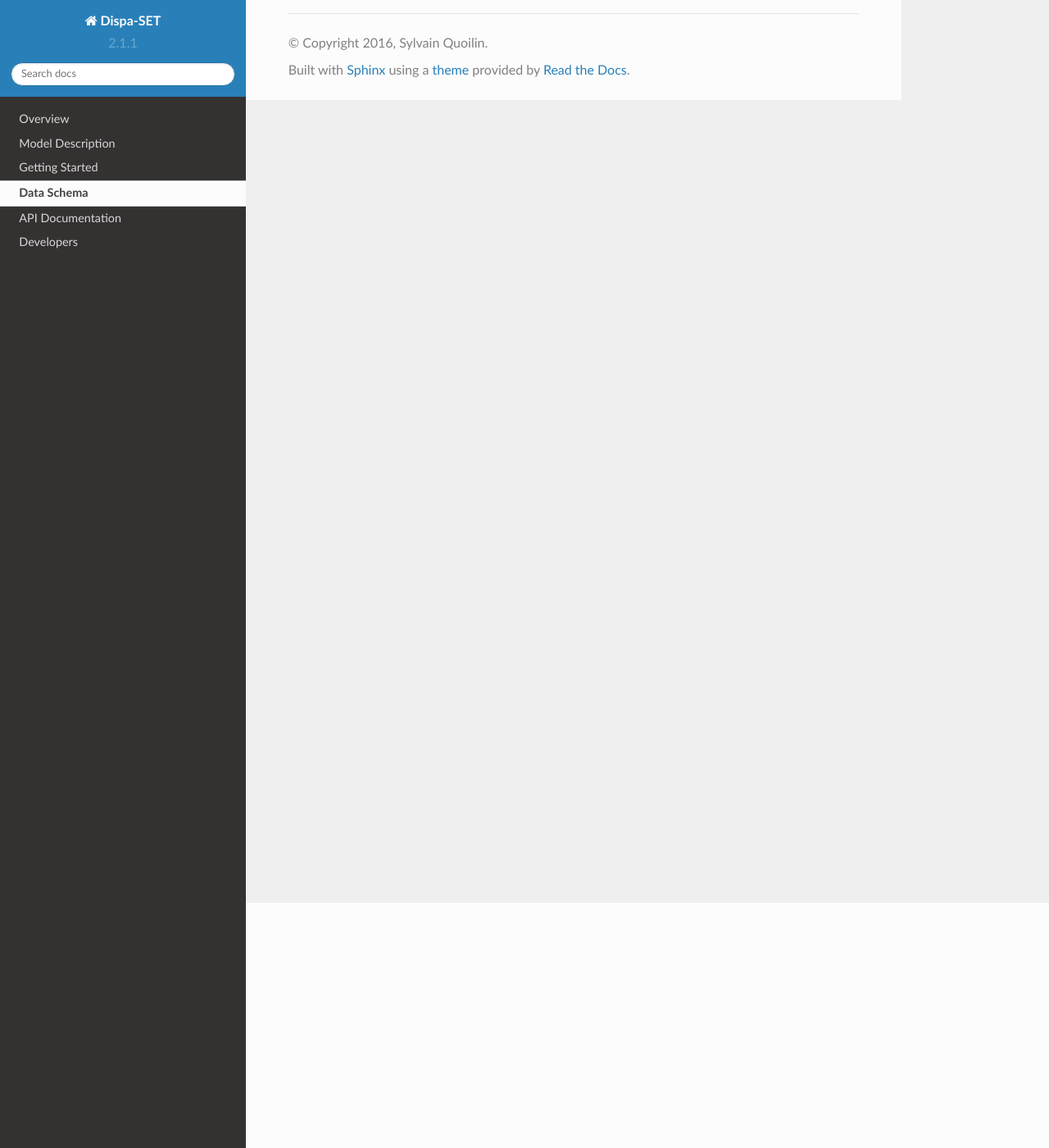
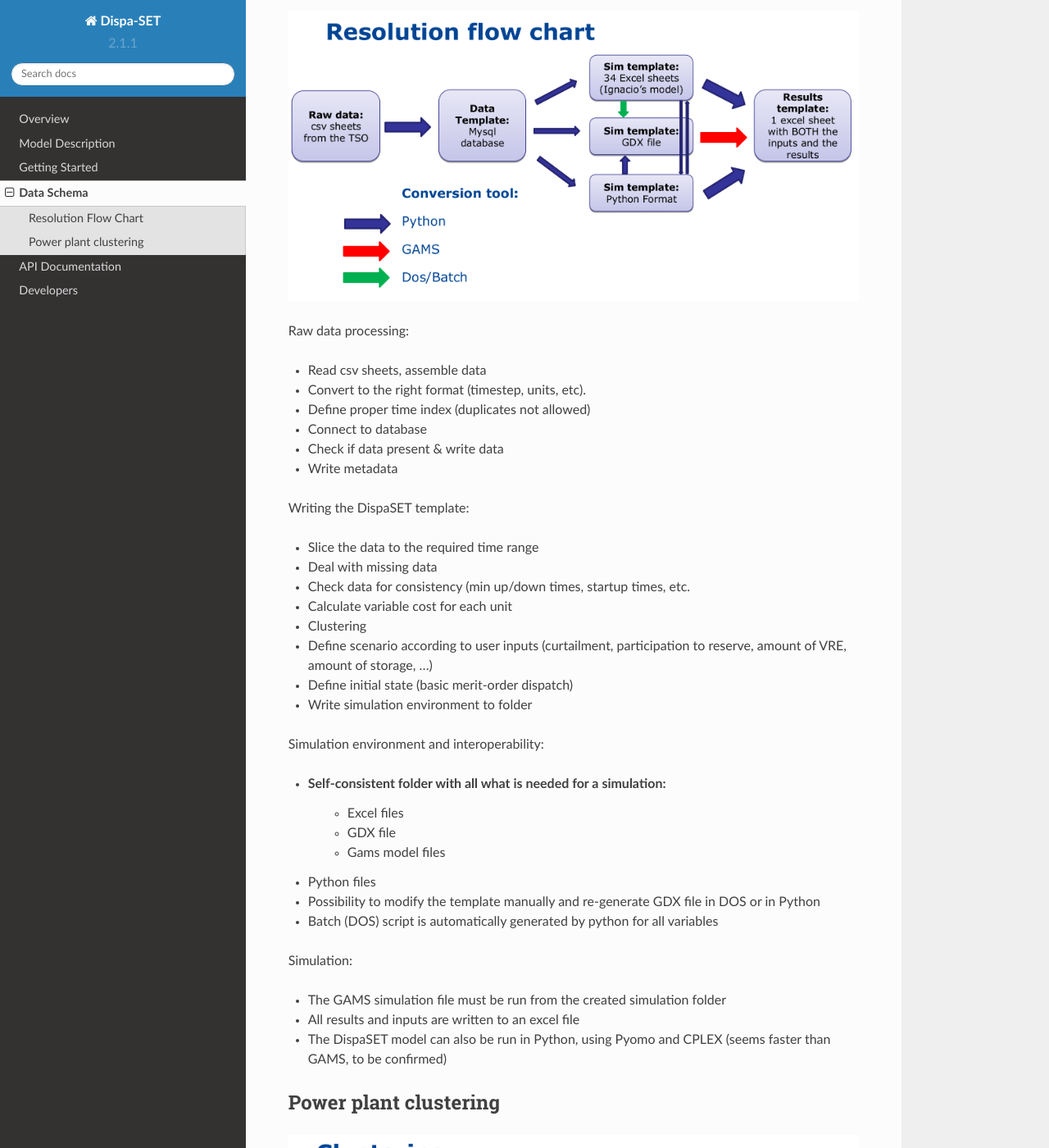
Before and after one commit to energy-modelling-toolkit/Dispa-SET, a Sphinx documentation site: the page built from Docs/data.rst, in a window 1280 px wide and 1400 px high, scrolled down 299 px. Shown: the whole window at 82% size. Built offline with Sphinx 7.4.7 and the Read the Docs theme 2.0.0, drawn with Linux system fonts in a browser that asks for light colours; formulas are drawn with MathJax 3; some of the changed text lies outside the part shown.

Commit message:
Added information regarding data entities and resolution flow chart

```diff
--- a/Docs/data.rst
+++ b/Docs/data.rst
@@ -5,3 +5,55 @@ Data Schema
 Description of data I/O
 
 Dispa-SET is using both GDX and excel spreadsheets ....
+
+
+Resolution Flow Chart
+---------------------
+
+.. image:: figures/resolution_flow.png
+
+
+Raw data processing:
+
+- Read csv sheets, assemble data
+- Convert to the right format (timestep, units, etc).
+- Define proper time index (duplicates not allowed)
+- Connect to database
+- Check if data present & write data
+- Write metadata
+
+
+Writing the DispaSET template:
+
+- Slice the data to the required time range
+- Deal with missing data
+- Check data for consistency (min up/down times, startup times, etc.
+- Calculate variable cost for each unit
+- Clustering
+- Define scenario according to user inputs (curtailment, participation to reserve, amount of VRE, amount of storage, …)
+- Define initial state (basic merit-order dispatch)
+- Write simulation environment to folder
+
+
+Simulation environment and interoperability:
+
+- Self-consistent folder with all what is needed for a simulation:
+	- Excel files
+	- GDX file
+	- Gams model files
+- Python files
+- Possibility to modify the template manually and re-generate GDX file in DOS or in Python
+- Batch (DOS) script is automatically generated by python for all variables
+
+
+Simulation:
+
+- The GAMS simulation file must be run from the created simulation folder
+- All results and inputs are written to an excel file
+- The DispaSET model can also be run in Python, using Pyomo and CPLEX (seems faster than GAMS, to be confirmed)
+
+
+Power plant clustering
+----------------------
+
+.. image:: figures/clustering.png
```
Also changed, not shown: Docs/figures/clustering.png (added), Docs/figures/resolution_flow.png (added), 5 other files.
